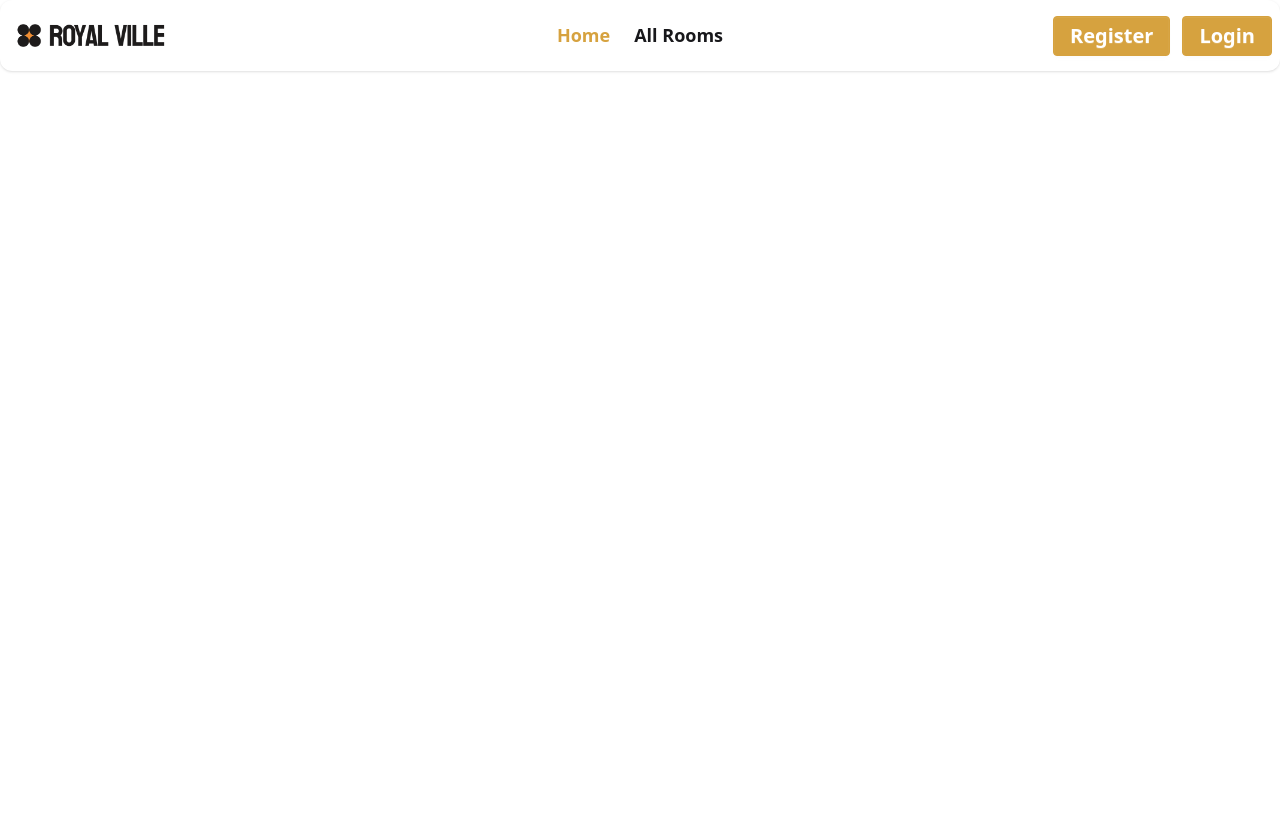
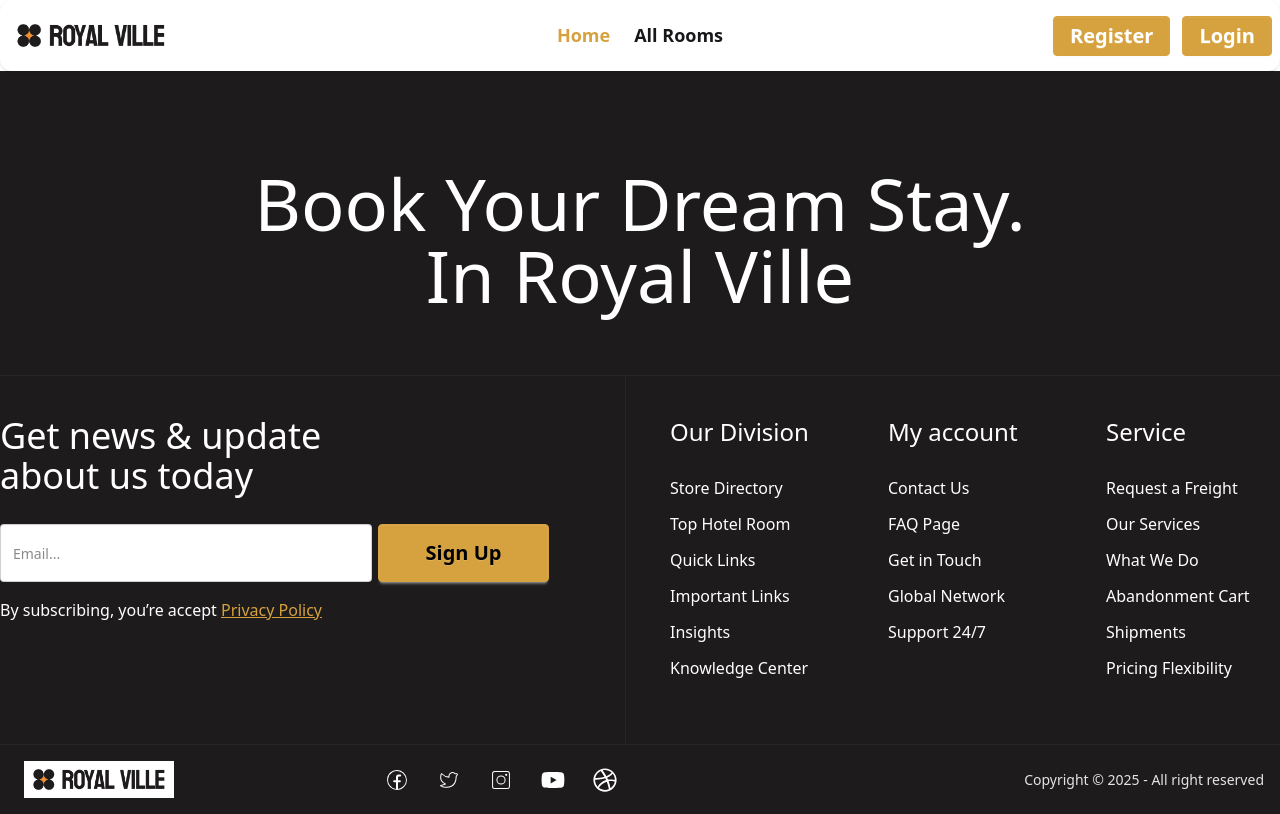
Before and after one commit to mariyamnavila/royal-ville-client, a React (Vite) app: page / in a window 1280 px wide. Built offline with nearby package versions, Linux system fonts and the light colour scheme.

Commit message:
added footer

```diff
--- a/package.json
+++ b/package.json
@@ -16,6 +16,7 @@
     "match-sorter": "^8.1.0",
     "react": "^19.2.0",
     "react-dom": "^19.2.0",
+    "react-icons": "^5.5.0",
     "react-router-dom": "^7.9.6",
     "sort-by": "^1.2.0",
     "tailwindcss": "^4.1.17"
--- /dev/null
+++ b/src/Pages/Home/Footer.jsx
@@ -0,0 +1,81 @@
+import { CiFacebook, CiInstagram, CiTwitter } from 'react-icons/ci';
+import logo from '../../assets/royal-ville-logo.png';
+import { FaDribbble, FaYoutube } from 'react-icons/fa';
+
+const Footer = () => {
+    return (
+        <div className="bg-[#1D1B1B]">
+            <div className="max-w-7xl mx-auto">
+                <div className="text-white text-center pt-24 pb-16 text-6xl md:text-7xl">
+                    <h1>Book Your Dream Stay.</h1>
+                    <h1>In Royal Ville</h1>
+                </div>
+                <div className="grid grid-cols-1 md:grid-cols-6  gap-7 border-y border-[#25262a]">
+                    <div className="col-span-3 pr-0 md:pr-16 border-r border-[#25262a] pt-10">
+                        <h4 className="text-4xl text-white">Get news & update <br /> about us today</h4>
+                        <div className="grid grid-cols-3 gap-1.5 mt-7 mb-4">
+                            <input type="text" placeholder="Email..." className="input col-span-2 w-full py-7" />
+                            <button className="btn relative overflow-hidden group bg-[#D6A23F] border border-[#D6A23F] text-xl text-black mr-3 py-7">
+                                <span className="
+                                    absolute inset-0 bg-[#FAF7F2] transform scale-y-0 transition-transform duration-300 ease-out origin-center rotate-120 group-hover:scale-y-400 "></span>
+                                <span className="relative z-10">Sign Up</span>
+                            </button>
+                        </div>
+                        <p className="text-white">By subscribing, you’re accept <span className="link text-[#D6A23F] hover:text-white transition duration-500 ease-in-out">Privacy Policy</span></p>
+                    </div>
+                    <div className="md:col-span-1 col-span-3 text-white pt-10 ml-4 pb-16">
+                        <h4 className="text-2xl mb-7">Our Division</h4>
+                        <div className="space-y-3">
+                            <p className="text-white hover:text-[#D6A23F] hover:link transition duration-500 ease-in-out">Store Directory</p>
+                            <p className="text-white hover:text-[#D6A23F] hover:link transition duration-500 ease-in-out">Top Hotel Room</p>
+                            <p className="text-white hover:text-[#D6A23F] hover:link transition duration-500 ease-in-out">Quick Links</p>
+                            <p className="text-white hover:text-[#D6A23F] hover:link transition duration-500 ease-in-out">Important Links</p>
+                            <p className="text-white hover:text-[#D6A23F] hover:link transition duration-500 ease-in-out">Insights</p>
+                            <p className="text-white hover:text-[#D6A23F] hover:link transition duration-500 ease-in-out">Knowledge Center</p>
+                        </div>
+                    </div>
+                    <div className="md:col-span-1 col-span-3 text-white pt-10 ml-4">
+                        <h4 className="text-2xl mb-7">My account</h4>
+                        <div className="space-y-3">
+                            <p className="text-white hover:text-[#D6A23F] hover:link transition duration-500 ease-in-out">Contact Us</p>
+                            <p className="text-white hover:text-[#D6A23F] hover:link transition duration-500 ease-in-out">FAQ Page</p>
+                            <p className="text-white hover:text-[#D6A23F] hover:link transition duration-500 ease-in-out">Get in Touch</p>
+                            <p className="text-white hover:text-[#D6A23F] hover:link transition duration-500 ease-in-out">Global Network</p>
+                            <p className="text-white hover:text-[#D6A23F] hover:link transition duration-500 ease-in-out">Support 24/7</p>
+                        </div>
+                    </div>
+                    <div className="md:col-span-1 col-span-3 text-white pt-10 ml-4">
+                        <h4 className="text-2xl mb-7">Service</h4>
+                        <div className="space-y-3">
+                            <p className="text-white hover:text-[#D6A23F] hover:link transition duration-500 ease-in-out">Request a Freight</p>
+                            <p className="text-white hover:text-[#D6A23F] hover:link transition duration-500 ease-in-out">Our Services</p>
+                            <p className="text-white hover:text-[#D6A23F] hover:link transition duration-500 ease-in-out">What We Do</p>
+                            <p className="text-white hover:text-[#D6A23F] hover:link transition duration-500 ease-in-out">Abandonment Cart</p>
+                            <p className="text-white hover:text-[#D6A23F] hover:link transition duration-500 ease-in-out">Shipments</p>
+                            <p className="text-white hover:text-[#D6A23F] hover:link transition duration-500 ease-in-out">Pricing Flexibility</p>
+                        </div>
+                    </div>
+                </div>
+                <div>
+                    <footer className="footer sm:footer-horizontal text-neutral-content items-center p-4">
+                        <aside className="grid-flow-col items-center">
+                            <img className='bg-white p-2 w-[150px] ml-2' src={logo} alt="" />
+                        </aside>
+                        <div className="flex text-2xl gap-7">
+                            <CiFacebook className='text-white hover:text-[#D6A23F] hover:link transition duration-500 ease-in-out '/>
+                            <CiTwitter className='text-white hover:text-[#D6A23F] hover:link transition duration-500 ease-in-out '/>
+                            <CiInstagram className='text-white hover:text-[#D6A23F] hover:link transition duration-500 ease-in-out '/>
+                            <FaYoutube className='text-white hover:text-[#D6A23F] hover:link transition duration-500 ease-in-out '/>
+                            <FaDribbble className='text-white hover:text-[#D6A23F] hover:link transition duration-500 ease-in-out '/>
+                        </div>
+                        <nav className="grid-flow-col gap-4 md:place-self-center md:justify-self-end">
+                            <p>Copyright © {new Date().getFullYear()} - All right reserved</p>
+                        </nav>
+                    </footer>
+                </div>
+            </div>
+        </div>
+    );
+};
+
+export default Footer;
--- a/src/Pages/Home/Home.jsx
+++ b/src/Pages/Home/Home.jsx
@@ -1,10 +1,8 @@
 import Navbar from "./Navbar";
-
 
 const Home = () => {
     return (
         <div>
-            <Navbar></Navbar>
         </div>
     );
 };
--- a/src/layouts/RootLayout.jsx
+++ b/src/layouts/RootLayout.jsx
@@ -1,10 +1,14 @@
 import { Outlet } from "react-router-dom";
+import Navbar from "../Pages/Home/Navbar";
+import Footer from "../Pages/Home/Footer";
 
 
 const RootLayout = () => {
     return (
         <div>
+            <Navbar></Navbar>
             <Outlet></Outlet>
+            <Footer></Footer>
         </div>
     );
 };
```
Also changed, not shown: 1 other file (tests, documents, lock files or other folders).
